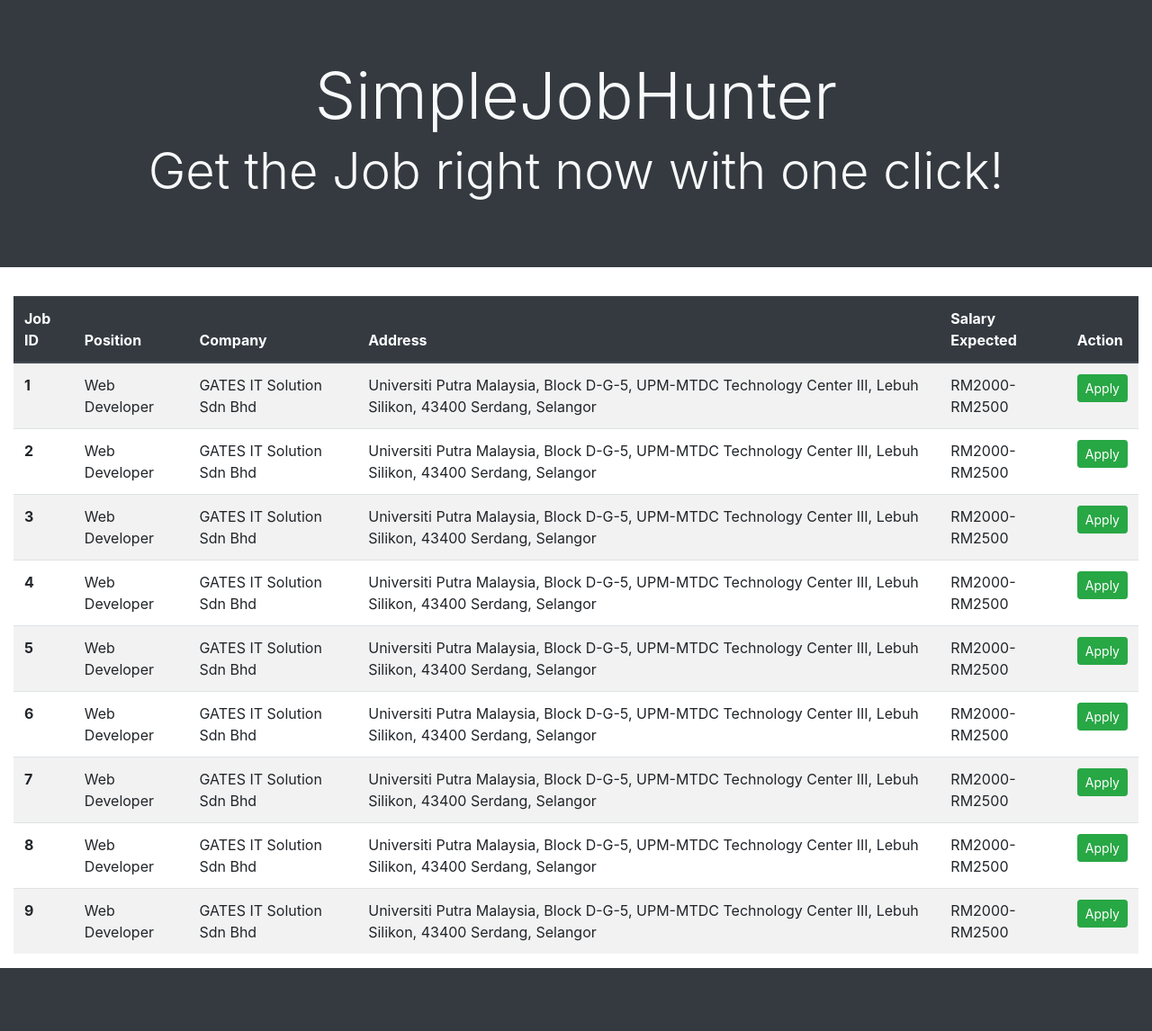
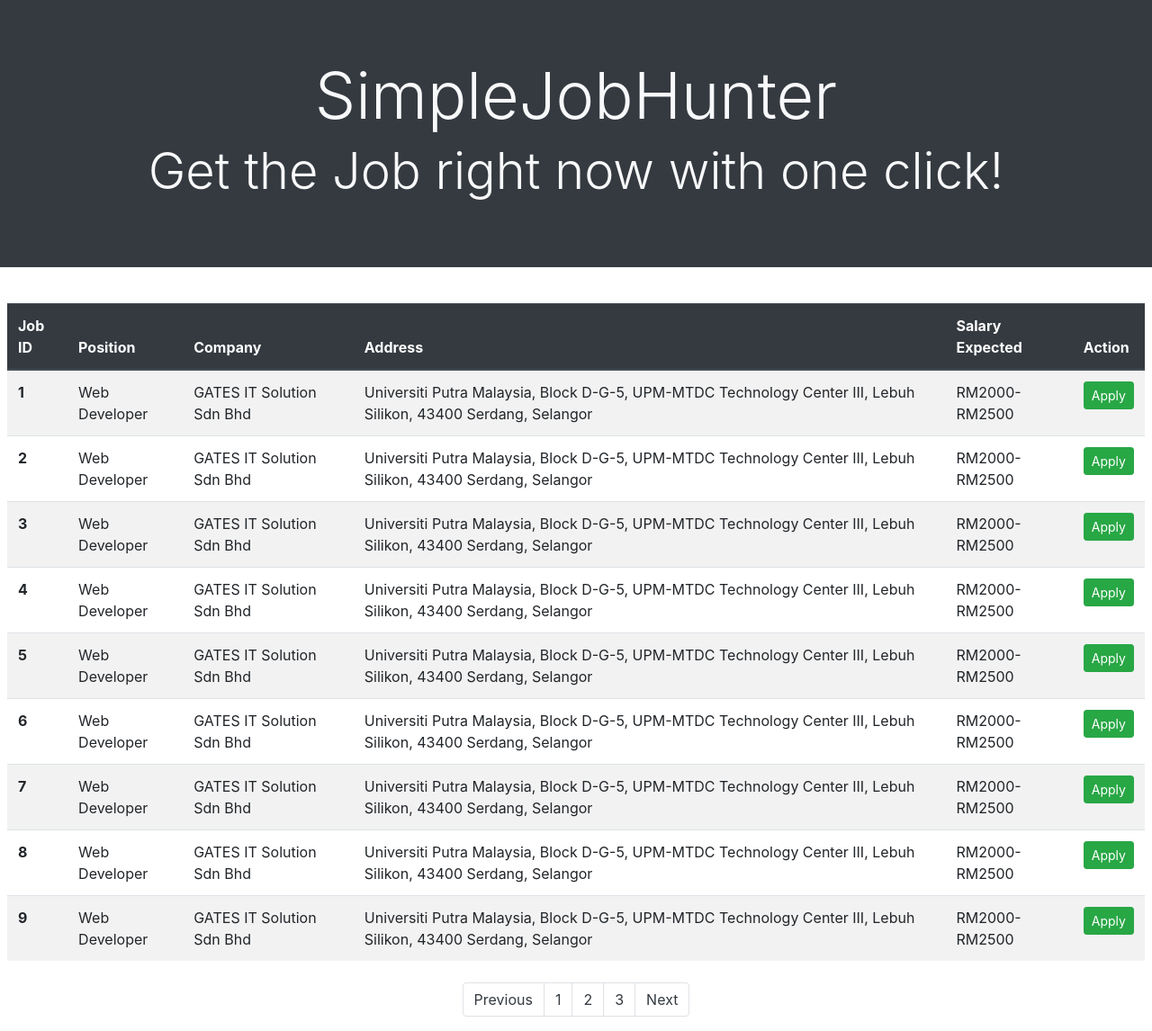
Before and after one commit to AmmrYsir/SimpleJobHunterPHP, a PHP site: page / in a window 1280 px wide. Shown: the part 57-1203 px from the top of the page at 90% size. Before the commit the page ends 1133 px from the top, so only its background shows below. Run offline with PHP 8.4, Linux system fonts and the light colour scheme; some libraries are stand-ins or nearby versions.

Commit message:
index.php v1

```diff
--- a/src/css/index.css
+++ b/src/css/index.css
@@ -3,3 +3,13 @@
     font-weight: 200;
     letter-spacing: 2px;
 }
+
+.pagination > li > a{
+    color: #343A40 !important;
+}
+
+.pagination > .active > a {
+    background-color: #343A40 !important;
+    color: white !important;
+    border: none;
+}
--- a/src/css/style.css
+++ b/src/css/style.css
@@ -0,0 +1,20 @@
+
+/* width */
+::-webkit-scrollbar {
+    width: 10px;
+  }
+
+  /* Track */
+  ::-webkit-scrollbar-track {
+    background: #f1f1f1;
+  }
+
+  /* Handle */
+  ::-webkit-scrollbar-thumb {
+    background: #888;
+  }
+
+  /* Handle on hover */
+  ::-webkit-scrollbar-thumb:hover {
+    background: #555;
+  }
--- a/src/php/index.php
+++ b/src/php/index.php
@@ -23,7 +23,7 @@
         </section>
     </header>
     <main>
-        <div class="container-fluid">
+        <div class="table-responsive-sm p-2">
             <table class="table table-striped">
                 <thead class="thead-dark">
                     <tr>
@@ -111,6 +111,15 @@
                 </tbody>
             </table>
         </div>
+        <nav aria-label="Pagination" class="d-flex justify-content-center">
+            <ul class="pagination">
+                <li class="page-item"><a class="page-link" href="#">Previous</a></li>
+                <li class="page-item"><a class="page-link" href="#">1</a></li>
+                <li class="page-item"><a class="page-link" href="#">2</a></li>
+                <li class="page-item"><a class="page-link" href="#">3</a></li>
+                <li class="page-item"><a class="page-link" href="#">Next</a></li>
+            </ul>
+        </nav>
     </main>
 <?php $content = ob_get_clean(); ?>
 
```
